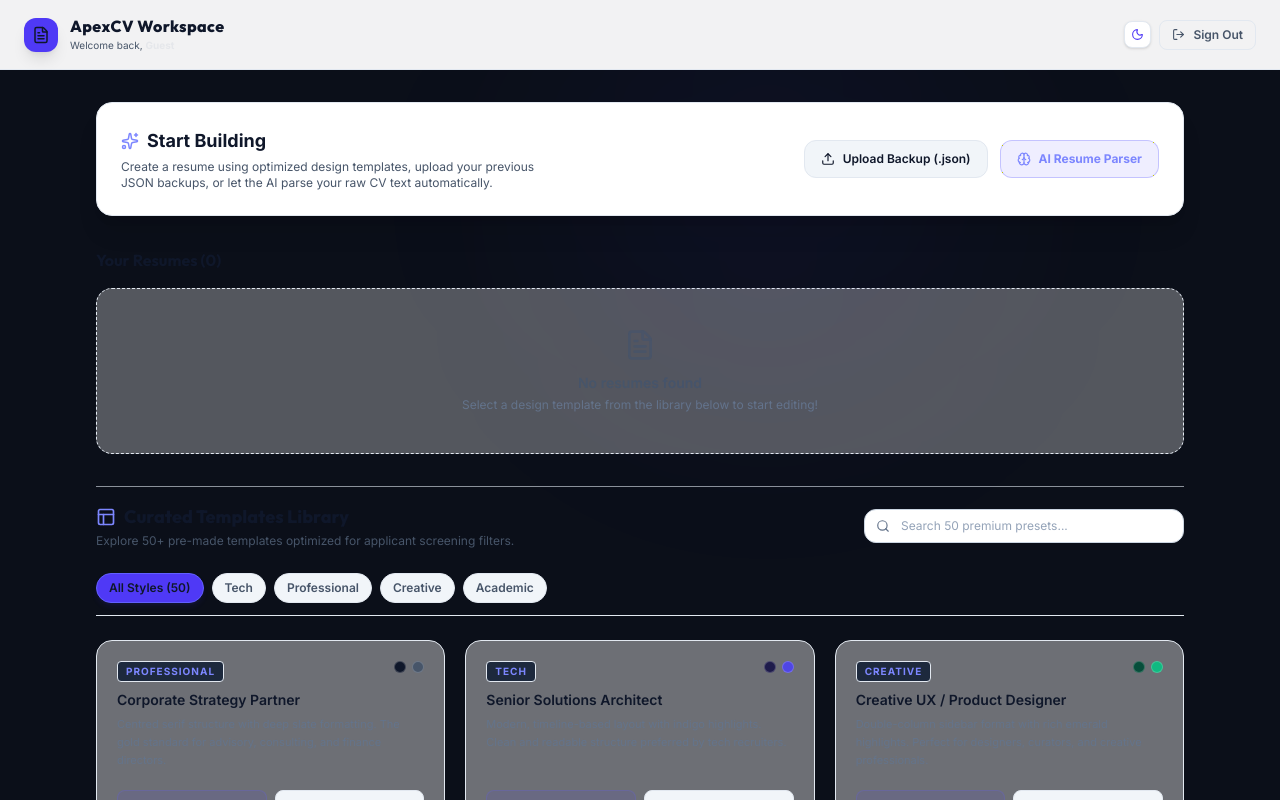
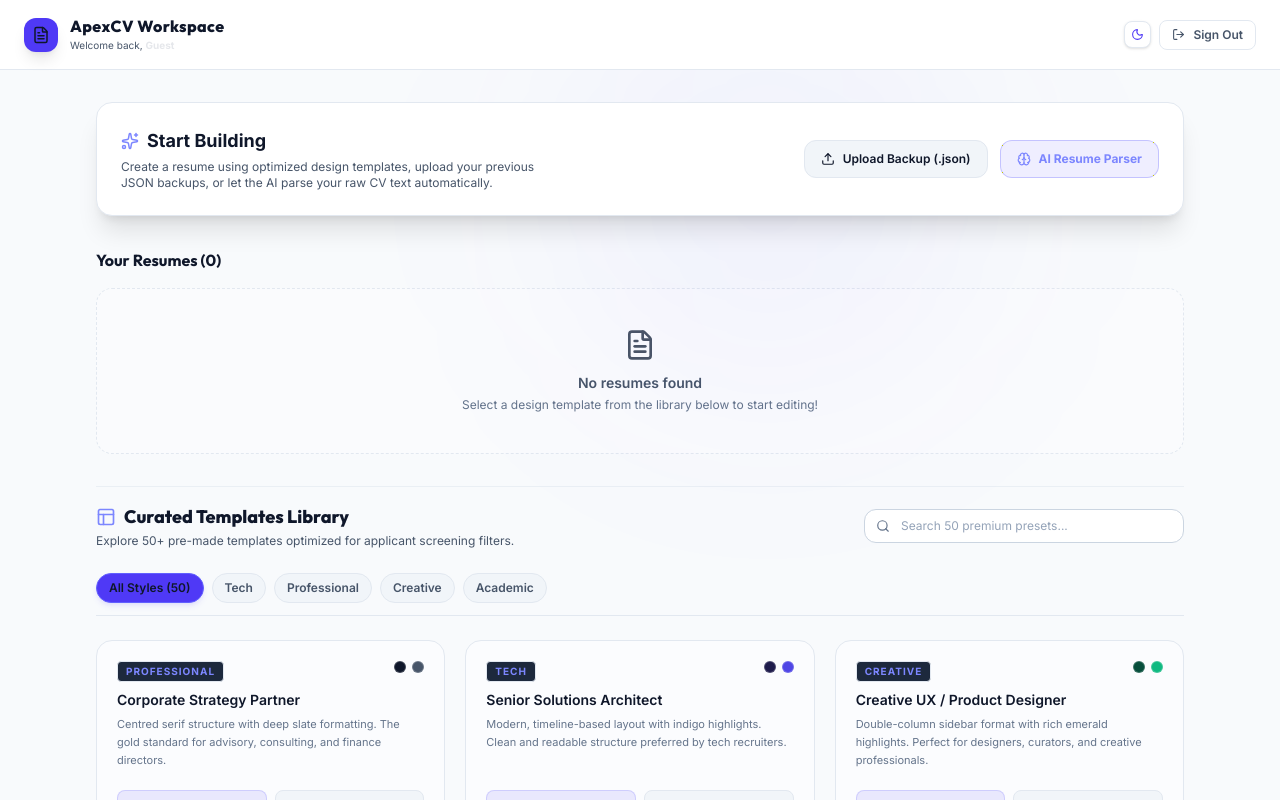
Before and after one commit to AkbarDev/resume_maker, a React (Vite) app: page / in a window 1280 px wide. Both pictures are taken after a click on the button "Continue as Guest". Shown: the top 800 px of the page. Built offline with nearby package versions, Linux system fonts and the light colour scheme; a web font is replaced by a local one.

Commit message:
Fix Dashboard root wrapper background color and expand opacity overrides in CSS for day light theme compatibility

```diff
--- a/src/components/Dashboard.jsx
+++ b/src/components/Dashboard.jsx
@@ -259,7 +259,7 @@ Return ONLY the valid JSON block. Do not include markdown code block syntax.`;
   });
 
   return (
-    <div className="min-h-screen bg-[#0b0f19] text-slate-100 flex flex-col font-inter">
+    <div className={`min-h-screen ${theme} bg-dark-bg text-slate-100 flex flex-col font-inter transition-colors duration-200`}>
       {/* Background radial highlight */}
       <div className="absolute top-0 right-1/4 w-96 h-96 rounded-full bg-indigo-600/5 blur-[120px] pointer-events-none" />
 
--- a/src/index.css
+++ b/src/index.css
@@ -216,6 +216,9 @@
 .light .bg-slate-900\/80,
 .light .bg-slate-900\/40,
 .light .bg-slate-900\/30,
+.light .bg-slate-900\/20,
+.light .bg-slate-900\/10,
+.light .bg-slate-900\/5,
 .light .bg-slate-900 {
   background-color: #f1f5f9 !important;
   color: #0f172a !important;
@@ -263,3 +266,18 @@
 .light textarea::placeholder {
   color: #94a3b8 !important;
 }
+
+/* Force body and container backgrounds based on class active state */
+.light,
+.light body,
+.light .bg-dark-bg {
+  background-color: #f8fafc !important;
+  color: #0f172a !important;
+}
+
+.dark,
+.dark body,
+.dark .bg-dark-bg {
+  background-color: #0b0f19 !important;
+  color: #cbd5e1 !important;
+}
```
